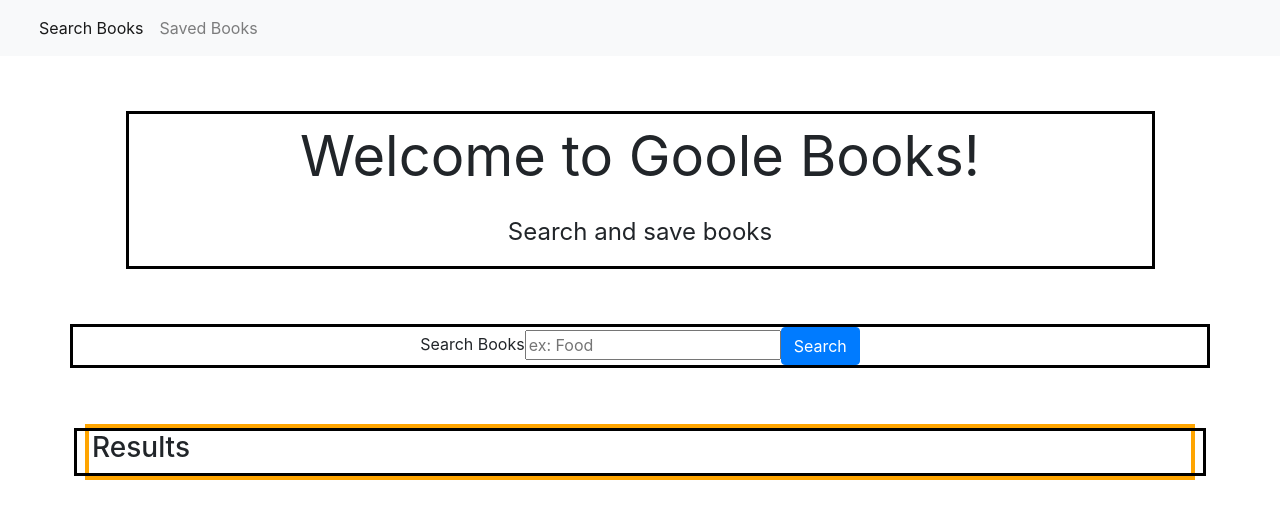
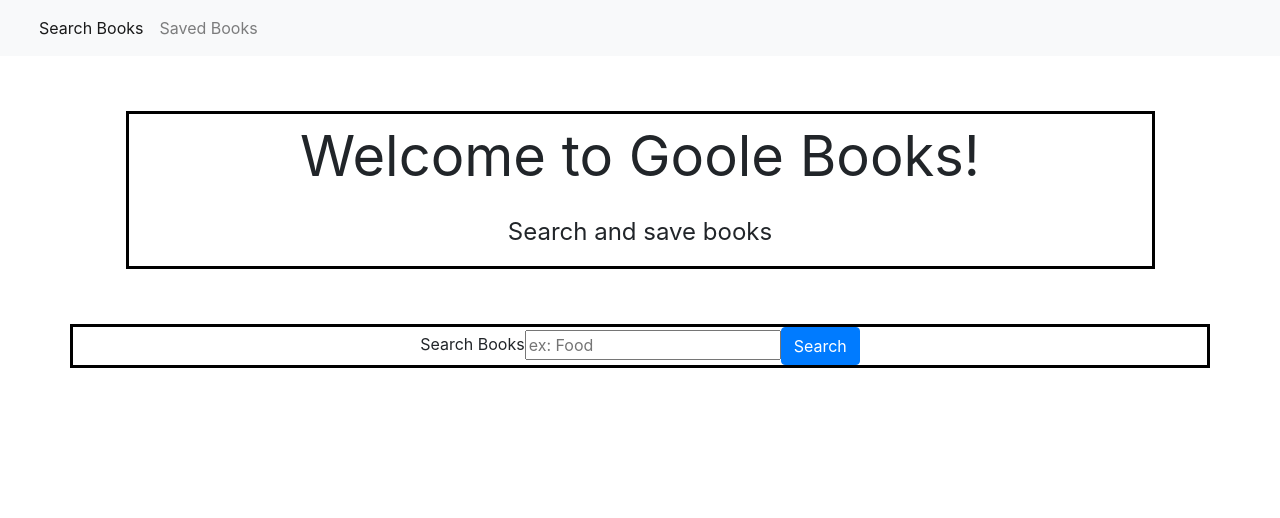
Before and after one commit to Alexandra-Hionis/Google-Book-Search, a React (Create React App) app in the folder client/: page / in a window 1280 px wide. Shown: the top 518 px of the page. Built offline with nearby package versions, Linux system fonts and the light colour scheme.

Commit message:
updated BookList changes

```diff
--- a/client/src/components/BookList.js
+++ b/client/src/components/BookList.js
@@ -1,30 +1,20 @@
 import React from 'react';
 import '../App.css';
 import BookCard from './BookCard.js';
-import Row from "../components/Row.js";
-import Col from "../components/Col.js";
+// import Row from "../components/Row.js";
+// import Col from "../components/Col.js";
 
 const BookList = (props) => {
 
 
 //  renders out all of the book cards
   return (
-    // <Row className="row">
-    // <Col className="col" size="sm-12">
-
-    // </Col>
-    // </Row>
-<div id="results">
-             <Row className="row">
-             <Col className="col" size="sm-12">
-                 <h3>Results</h3>
-             </Col>
-             </Row>
 
     <div className="list">
         {
             // contains prop called books which will contain data of the state of books and then we map over that book data, for every object for that array were going to create a book card component
             props.books.map((book, i) => {
+                console.log(props)
                 // want to pass down all the props needed so the BookCard cab rebnder out all of this info
                 return <BookCard
                 // whenever in react and mapping and looping over datat and creatign components, added key to avoid error
@@ -38,7 +28,7 @@ const BookList = (props) => {
             })
         }
 </div>
-    </div>
+    // </div>
 
   );
 }
```
